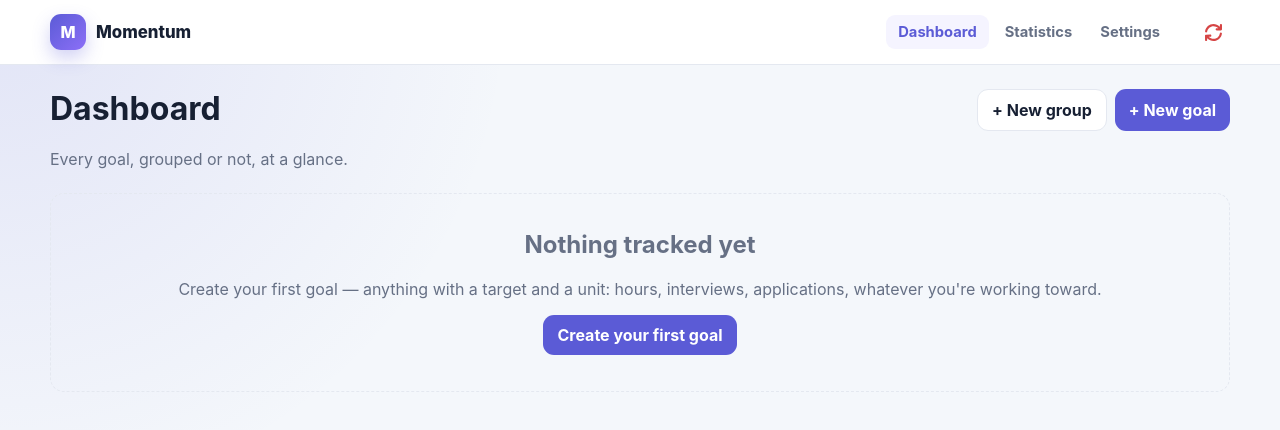
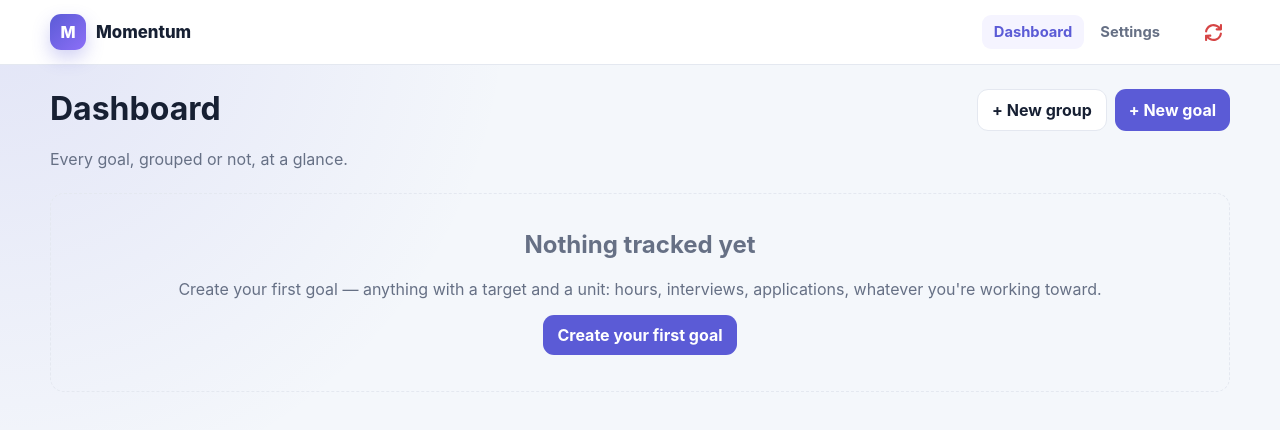
Before and after one commit to st-algernon/momentum, an Angular app: page / in a window 1280 px wide. Shown: the top 430 px of the page. Built offline with nearby package versions, Linux system fonts and the light colour scheme.

Commit message:
fix: hide stats page

```diff
--- a/src/app/app.component.html
+++ b/src/app/app.component.html
@@ -7,7 +7,7 @@
 
     <nav class="nav-links">
       <a routerLink="/" routerLinkActive="active" [routerLinkActiveOptions]="{ exact: true }">Dashboard</a>
-      <a routerLink="/stats" routerLinkActive="active">Statistics</a>
+      <!-- <a routerLink="/stats" routerLinkActive="active">Statistics</a> -->
       <a routerLink="/settings" routerLinkActive="active">Settings</a>
     </nav>
 
```
